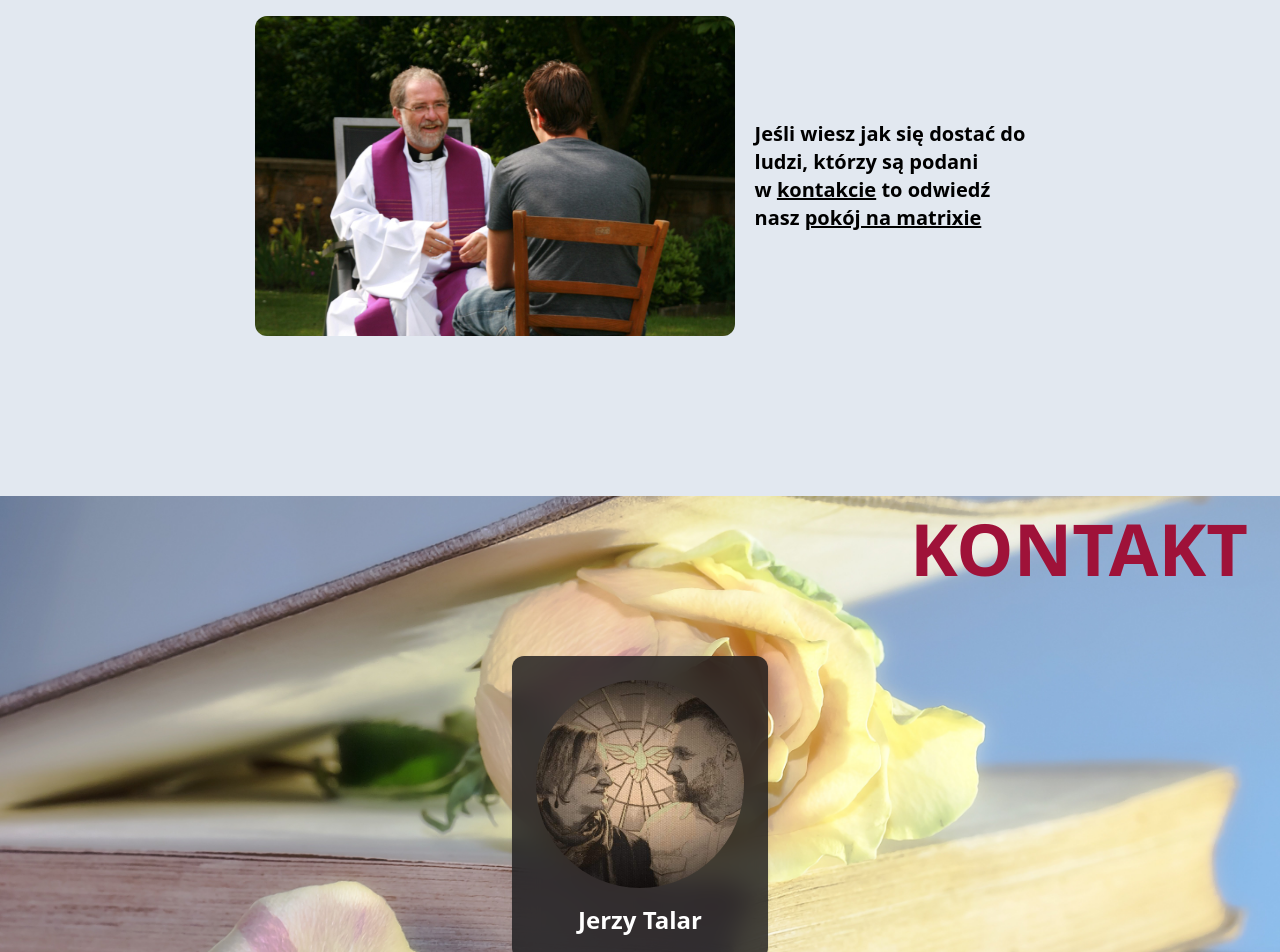
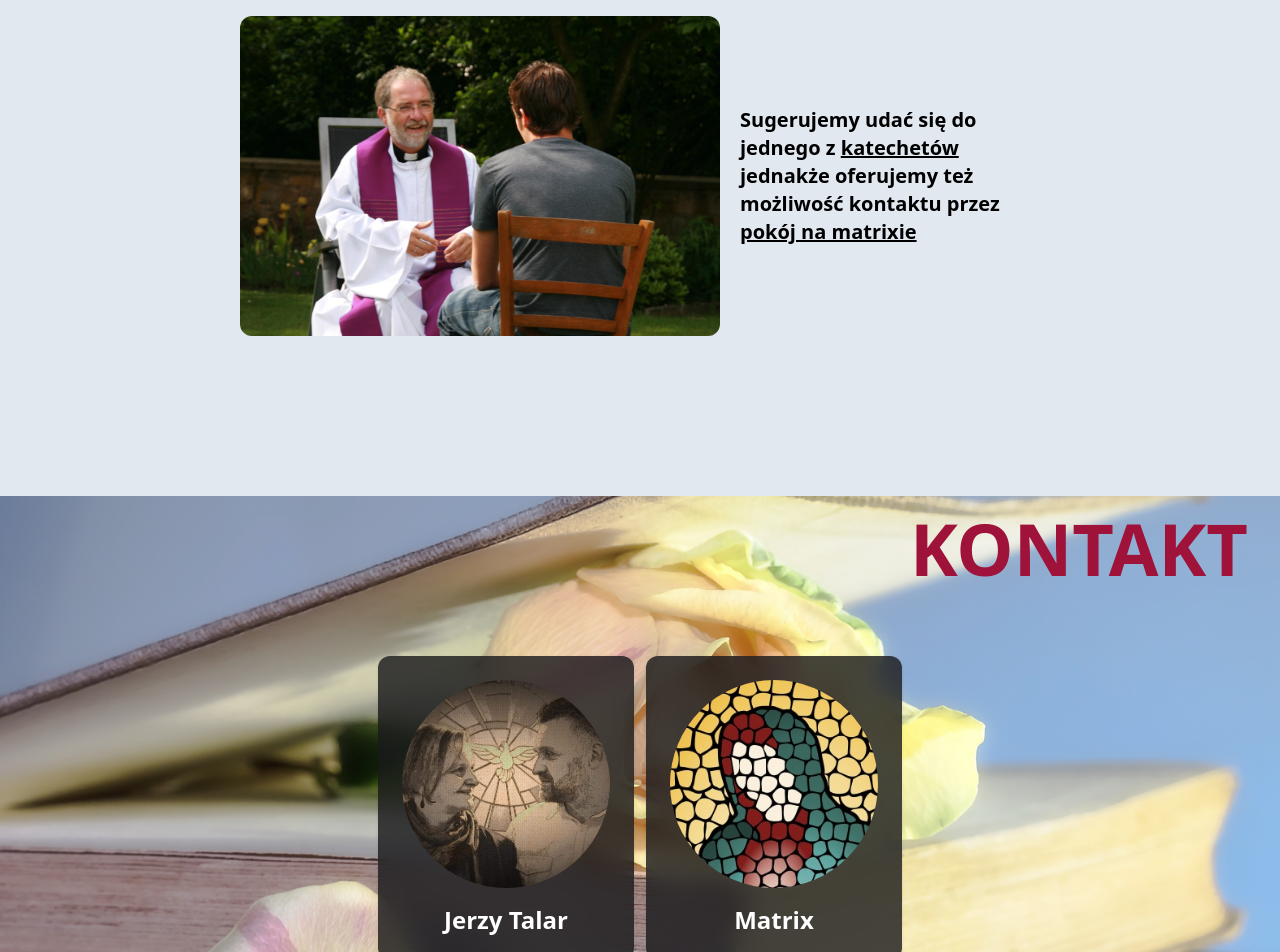
Before and after one commit to cooligus/elektrykowe-roze-rozancowe, a SvelteKit app: page / in a window 1280 px wide. Shown: the part 1760-2712 px from the top of the page. Built offline with nearby package versions, Linux system fonts and the light colour scheme.

Commit message:
Fix contact

```diff
--- a/src/routes/contact.svelte
+++ b/src/routes/contact.svelte
@@ -7,6 +7,11 @@
 			description: 'Jerzy Talar',
 			image: '/images/joseph.jpg',
 			href: 'https://zsem.edu.pl/plany/plany/n59.html'
+		},
+		{
+			description: 'Matrix',
+			image: '/images/maryja.jpg',
+			href: 'https://matrix.to/#/#elektrykowe-roze-rozancowe:matrix.org'
 		}
 	];
 </script>
@@ -18,9 +23,9 @@
 	headerClasses="text-rose-800 md:text-7xl text-5xl md:text-left md:absolute md:top-0 md:right-8 py-4 mb-0"
 	style={`background-image: url('/images/rose.jpg')`}
 >
-	<div class="flex justify-center gap-3">
+	<div class="flex justify-center gap-3 flex-col sm:flex-row ">
 		{#each cards as card}
-			<a href={card.href}>
+			<a href={card.href} class="flex justify-center">
 				<Card classes="border-none w-[16em] bg-zinc-900/80 text-center p-6 backdrop-blur-md">
 					<img src={card.image} alt="Profile picture of Jerzy Talar" class="rounded-full" />
 					<p class="text-white font-extrabold text-2xl mt-4">
--- a/src/routes/registration.svelte
+++ b/src/routes/registration.svelte
@@ -11,11 +11,9 @@
 				alt="Confession: happy priest"
 			/>
 		</div>
-		<p class="font-extrabold text-xl md:text-left text-center">
-			Jeśli wiesz jak się dostać do<br />
-			ludzi, którzy są podani <br />
-			w <a href="#contact" class="underline">kontakcie</a> to odwiedź <br />
-			nasz
+		<p class="font-extrabold text-xl md:text-left text-center w-[15em]">
+			Sugerujemy udać się do jednego z <a href="#contact" class="underline">katechetów</a>
+			jednakże oferujemy też możliwość kontaktu przez
 			<a href="https://matrix.to/#/#elektrykowe-roze-rozancowe:matrix.org" class="underline"
 				>pokój na matrixie</a
 			>
```
Also changed, not shown: static/images/maryja.jpg (added).
